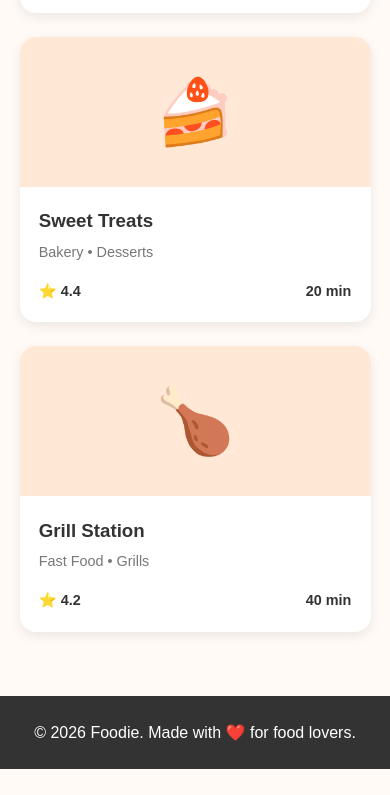
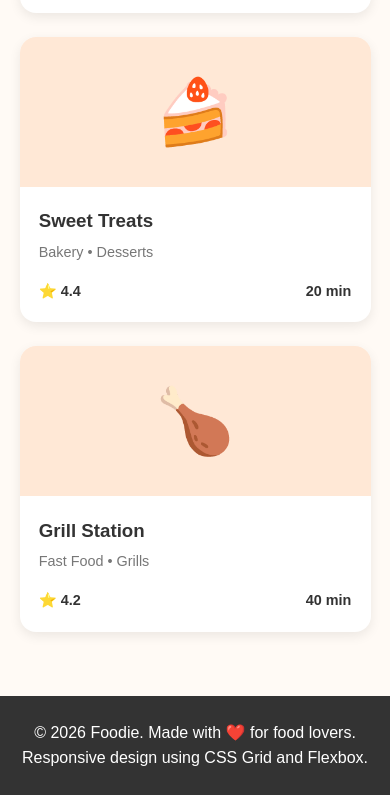
Before and after one commit to gudipatisaivarsha/Lab-Experiment-3-, a plain HTML site: page index.html in a window 390 px wide. Shown: the part 2041-2836 px from the top of the page. Before the commit the page ends 2810 px from the top, so only its background shows below. Drawn offline with Linux system fonts and the light colour scheme.

Commit message:
Add responsive layout details

```diff
--- a/index.html
+++ b/index.html
@@ -120,9 +120,10 @@
         </section>
     </main>
     <!-- Footer -->
-    <footer class="footer">
-        <p>© 2026 Foodie. Made with ❤️ for food lovers.</p>
-    </footer>
-    <script src="script.js"></script>
+     <footer class="footer">
+    <p>© 2026 Foodie. Made with ❤️ for food lovers.</p>
+    <p>Responsive design using CSS Grid and Flexbox.</p>
+</footer>
+        <script src="script.js"></script>
 </body>
 </html>
```
